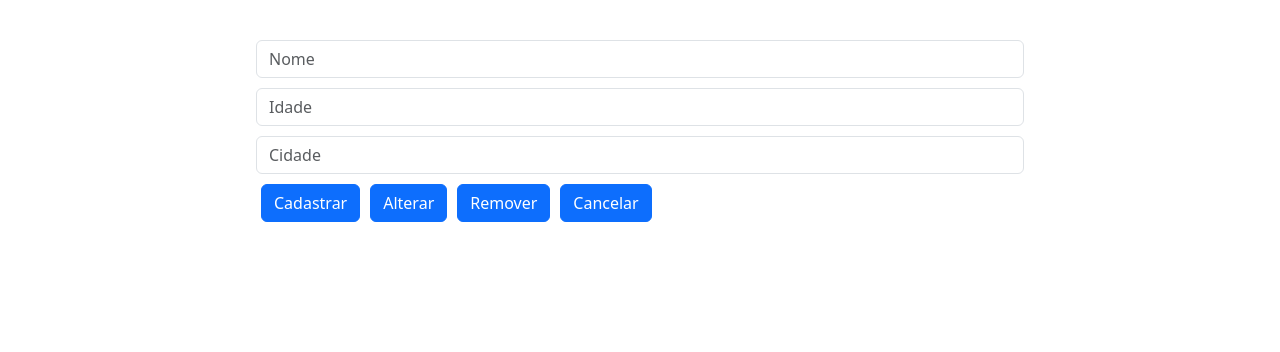
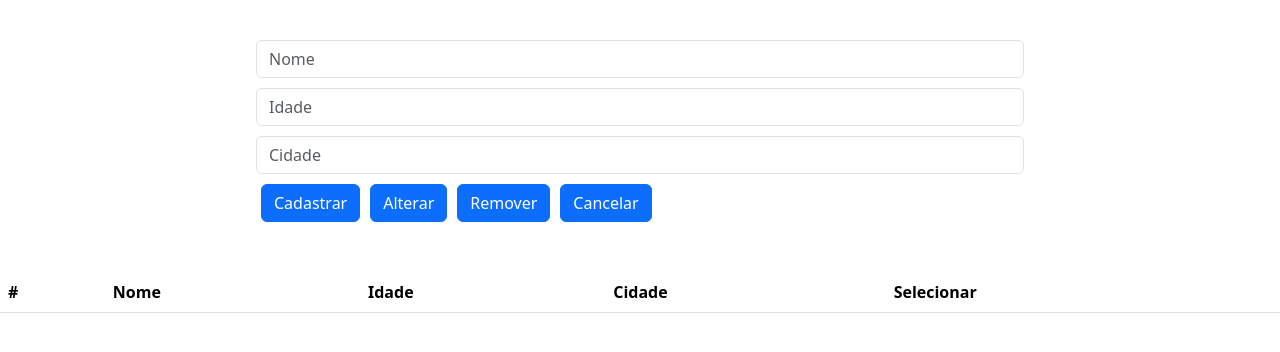
Before and after one commit to FelipeCzerniak5070/CursoAngular, an Angular app: page / in a window 1280 px wide. Shown: the top 352 px of the page. Built offline with nearby package versions, Linux system fonts and the light colour scheme.

Commit message:
Projeto1 - Tabela

```diff
--- a/src/app/cadastro/cadastro.component.html
+++ b/src/app/cadastro/cadastro.component.html
@@ -8,3 +8,15 @@
   <input type="button" value="Remover" class="btn btn-primary">
   <input type="button" value="Cancelar" class="btn btn-primary">
 </form>
+
+<table class="table">
+  <thead>
+    <tr>
+      <th>#</th>
+      <th>Nome</th>
+      <th>Idade</th>
+      <th>Cidade</th>
+      <th>Selecionar</th>
+    </tr>
+  </thead>
+</table>
```
